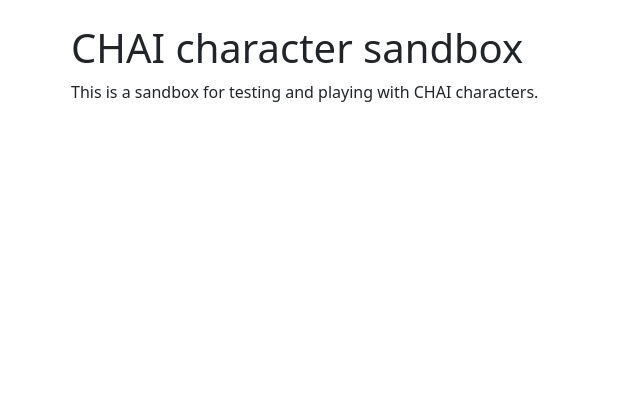
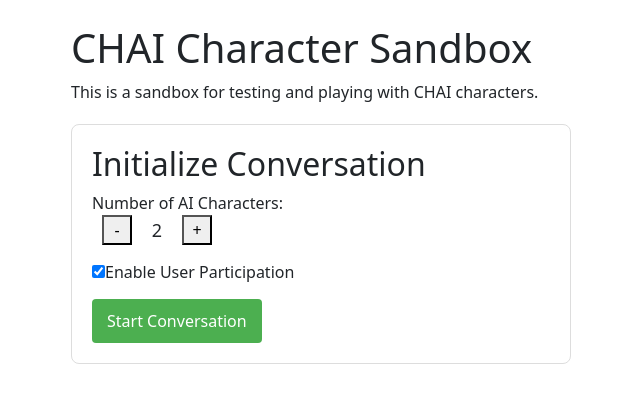
Before and after one commit to jasondotparse/fastapi-react-starter, a React (Create React App) app in the folder app/frontend/: page / in a window 1280 px wide. Shown: the top 402 px of the page, without its empty margins (11-651 px from the left). Built offline with nearby package versions, Linux system fonts and the light colour scheme.

Commit message:
Add front end "initialize conversation" UI field

```diff
--- /dev/null
+++ b/app/frontend/src/components/ConversationInitializer.css
@@ -0,0 +1,45 @@
+.conversation-initializer {
+  border: 1px solid #ddd;
+  border-radius: 8px;
+  padding: 20px;
+  margin: 20px 0;
+  max-width: 500px;
+}
+
+.form-group {
+  margin-bottom: 15px;
+}
+
+.character-count-control {
+  display: flex;
+  align-items: center;
+}
+
+.character-count-control button {
+  width: 30px;
+  height: 30px;
+  font-size: 16px;
+  margin: 0 10px;
+  cursor: pointer;
+}
+
+.character-count-control span {
+  font-size: 18px;
+  min-width: 30px;
+  text-align: center;
+}
+
+.start-button {
+  background-color: #4CAF50;
+  color: white;
+  padding: 10px 15px;
+  border: none;
+  border-radius: 4px;
+  cursor: pointer;
+  font-size: 16px;
+}
+
+.start-button:disabled {
+  background-color: #cccccc;
+  cursor: not-allowed;
+}
--- /dev/null
+++ b/app/frontend/src/components/ConversationInitializer.tsx
@@ -0,0 +1,70 @@
+import React, { useState } from 'react';
+import { agentPlaygroundBackendClient } from '../services/AgentPlaygroundBackendClient';
+import { Participant } from '../types/models';
+import './ConversationInitializer.css';
+
+interface ConversationInitializerProps {
+  onInitialized: (participants: Participant[]) => void;
+}
+
+const ConversationInitializer: React.FC<ConversationInitializerProps> = ({ onInitialized }) => {
+  const [characterCount, setCharacterCount] = useState<number>(2);
+  const [userEngagementEnabled, setUserEngagementEnabled] = useState<boolean>(true);
+  const [loading, setLoading] = useState<boolean>(false);
+
+  const incrementCount = () => setCharacterCount(prev => prev + 1);
+  const decrementCount = () => setCharacterCount(prev => Math.max(1, prev - 1));
+
+  const handleInitialize = async () => {
+    setLoading(true);
+    try {
+      const participants = await agentPlaygroundBackendClient.initializeConversation(
+        characterCount,
+        userEngagementEnabled
+      );
+      onInitialized(participants);
+    } catch (error) {
+      console.error('Failed to initialize conversation:', error);
+      // Handle error (could add error state and display message)
+    } finally {
+      setLoading(false);
+    }
+  };
+
+  return (
+    <div className="conversation-initializer">
+      <h2>Initialize Conversation</h2>
+
+      <div className="form-group">
+        <label>Number of AI Characters:</label>
+        <div className="character-count-control">
+          <button onClick={decrementCount} disabled={characterCount <= 1 || loading}>-</button>
+          <span>{characterCount}</span>
+          <button onClick={incrementCount} disabled={loading}>+</button>
+        </div>
+      </div>
+
+      <div className="form-group">
+        <label>
+          <input
+            type="checkbox"
+            checked={userEngagementEnabled}
+            onChange={e => setUserEngagementEnabled(e.target.checked)}
+            disabled={loading}
+          />
+          Enable User Participation
+        </label>
+      </div>
+
+      <button
+        className="start-button"
+        onClick={handleInitialize}
+        disabled={loading}
+      >
+        {loading ? 'Initializing...' : 'Start Conversation'}
+      </button>
+    </div>
+  );
+};
+
+export default ConversationInitializer;
--- a/app/frontend/src/config.ts
+++ b/app/frontend/src/config.ts
@@ -1,7 +1,7 @@
 const config = {
   apiBaseUrl: process.env.NODE_ENV === 'development'
-    ? 'http://localhost:8000/api'  // Development API URL
-    : '/api'  // Production API URL (when served by FastAPI)
+    ? 'http://localhost:8000'  // Development API URL
+    : ''  // Production API URL (when served by FastAPI)
 };
 
 export default config;
--- a/app/frontend/src/pages/MainPage.tsx
+++ b/app/frontend/src/pages/MainPage.tsx
@@ -1,12 +1,39 @@
-import React from 'react';
+import React, { useState } from 'react';
+import ConversationInitializer from '../components/ConversationInitializer';
+import { Participant } from '../types/models';
 
 const MainPage: React.FC = () => {
+  const [initialized, setInitialized] = useState<boolean>(false);
+  const [participants, setParticipants] = useState<Participant[]>([]);
+
+  const handleInitialized = (newParticipants: Participant[]) => {
+    setParticipants(newParticipants);
+    setInitialized(true);
+  };
+
   return (
-    <div>
-      <h1>CHAI character sandbox</h1>
+    <div className="main-page">
+      <h1>CHAI Character Sandbox</h1>
       <p>
         This is a sandbox for testing and playing with CHAI characters.
       </p>
+
+      {!initialized ? (
+        <ConversationInitializer onInitialized={handleInitialized} />
+      ) : (
+        <div className="conversation-container">
+          <h2>Conversation Initialized!</h2>
+          <p>Participants:</p>
+          <ul>
+            {participants.map((participant, index) => (
+              <li key={index}>
+                <strong>{participant.name}</strong> ({participant.type}): {participant.backstory}
+              </li>
+            ))}
+          </ul>
+          {/* Future: Add conversation display and interaction components here */}
+        </div>
+      )}
     </div>
   );
 };
--- /dev/null
+++ b/app/frontend/src/services/AgentPlaygroundBackendClient.ts
@@ -0,0 +1,53 @@
+import axios from '../axiosConfig';
+import config from '../config';
+import { Conversation, Participant } from '../types/models';
+
+/**
+ * Service class for handling API calls to the backend for the CHAI Agent Playground.
+ * This class abstracts the details of communicating with the backend API from the React components.
+ */
+class AgentPlaygroundBackendClient {
+  /**
+   * Initializes a new conversation with AI characters.
+   *
+   * @param count - The number of AI characters to generate
+   * @param userEngagementEnabled - Whether the user will participate in the conversation
+   * @returns A Promise that resolves to an array of Participants
+   */
+  async initializeConversation(count: number, userEngagementEnabled: boolean): Promise<Participant[]> {
+    try {
+      const response = await axios.post(`${config.apiBaseUrl}/initializeCharacters`, {
+        count,
+        userEngagementEnabled
+      });
+      return response.data;
+    } catch (error) {
+      console.error('Error initializing conversation:', error);
+      throw error;
+    }
+  }
+
+  /**
+   * Continues an existing conversation by generating the next AI response.
+   *
+   * @param conversation - The current state of the conversation
+   * @returns A Promise that resolves to the updated Conversation
+   */
+  async continueConversation(conversation: Conversation): Promise<Conversation> {
+    try {
+      const response = await axios.post(`${config.apiBaseUrl}/continueConversation`, {
+        conversation
+      });
+      return response.data;
+    } catch (error) {
+      console.error('Error continuing conversation:', error);
+      throw error;
+    }
+  }
+}
+
+// Export a singleton instance of the service
+export const agentPlaygroundBackendClient = new AgentPlaygroundBackendClient();
+
+// Also export the class for testing or if a new instance is needed
+export default AgentPlaygroundBackendClient;
--- /dev/null
+++ b/app/frontend/src/types/models.ts
@@ -0,0 +1,69 @@
+/**
+ * Represents a participant in the conversation.
+ * Can be either an AI character or a human user.
+ */
+export interface Participant {
+  /**
+   * The type of participant: "HUMAN" or "AI"
+   */
+  type: string;
+
+  /**
+   * The backstory of the participant.
+   * For AI characters, this provides context for their responses.
+   */
+  backstory: string;
+
+  /**
+   * The name of the participant.
+   */
+  name: string;
+}
+
+/**
+ * Represents a single turn in the conversation.
+ */
+export interface DialogTurn {
+  /**
+   * The name of the participant who is speaking.
+   * Must match one of the participant names in the conversation.
+   */
+  participant: string;
+
+  /**
+   * The content of the dialog turn.
+   * What the participant said.
+   */
+  content: string;
+}
+
+/**
+ * Represents the entire state of a conversation at a given point in time.
+ */
+export interface Conversation {
+  /**
+   * The list of participants in the conversation.
+   */
+  participants: Participant[];
+
+  /**
+   * The list of dialog turns that make up the conversation.
+   * Ordered chronologically.
+   */
+  dialogTurns: DialogTurn[];
+}
+
+/**
+ * Request parameters for initializing characters.
+ */
+export interface InitializeCharactersRequest {
+  /**
+   * The number of AI characters to generate.
+   */
+  count: number;
+
+  /**
+   * Whether the user will participate in the conversation.
+   */
+  userEngagementEnabled: boolean;
+}
```
Also changed, not shown: 2 other files (tests, documents, lock files or other folders).
